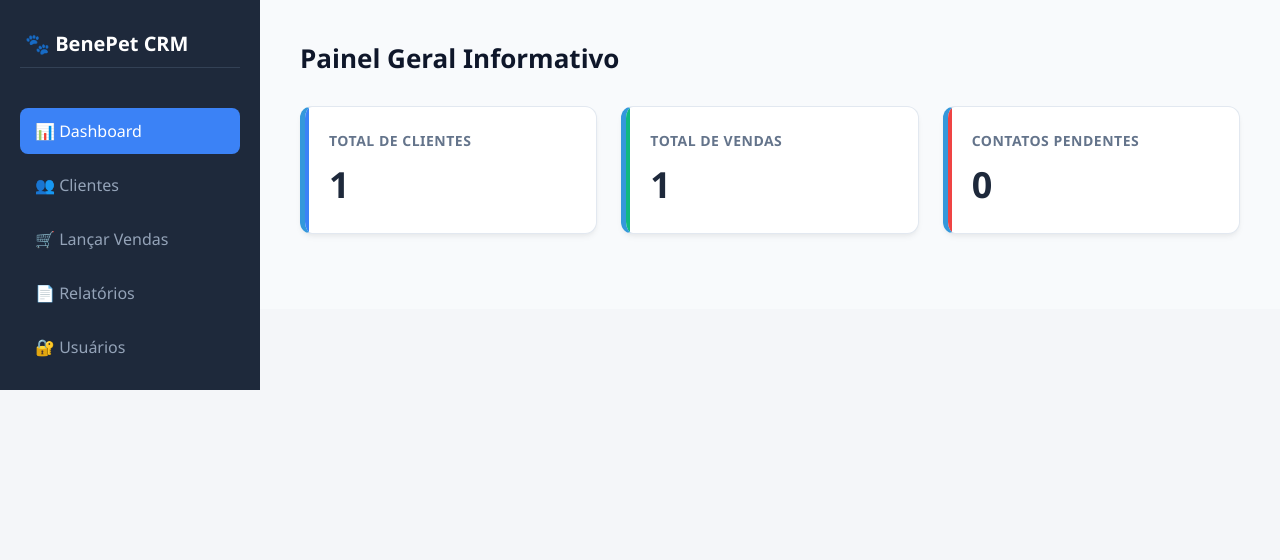
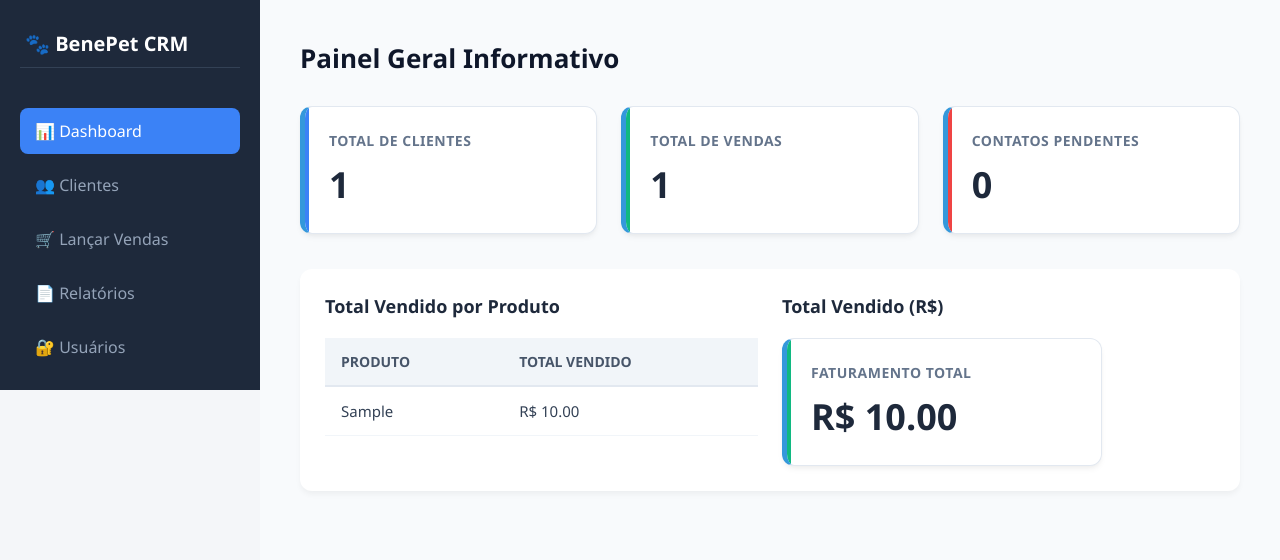
Before and after one commit to Bepenet/Benepet-CRM, a Flask app: page /dashboard in a window 1280 px wide. Shown: the top 560 px of the page. Run offline with Flask 3, Linux system fonts and the light colour scheme; a user stored in the database is signed in; tables that the repository leaves empty hold one stand-in row (values such as "Sample post").

Commit message:
Adiciona total vendido por produto e faturamento total no dashboard

```diff
--- a/app.py
+++ b/app.py
@@ -1,7 +1,7 @@
 import os
 from flask import Flask, render_template, request, redirect, url_for, flash, jsonify, session
 from datetime import datetime, timedelta
-from sqlalchemy import inspect, text
+from sqlalchemy import inspect, text, func
 from werkzeug.security import generate_password_hash, check_password_hash
 from models import db, Usuario, Cliente, Venda, ItemVenda
 
@@ -118,13 +118,23 @@ def dashboard():
         vendas_total = Venda.query.count()
         todos_clientes = Cliente.query.all()
         total_contatos_pendentes = len([c for c in todos_clientes if c.precisa_contato])
+
+        valor_total_vendido = db.session.query(func.sum(Venda.valor_total)).scalar() or 0
+
+        vendido_por_produto = db.session.query(
+            ItemVenda.produto, func.sum(ItemVenda.valor_subtotal)
+        ).group_by(ItemVenda.produto).order_by(func.sum(ItemVenda.valor_subtotal).desc()).all()
     except Exception as e:
         clientes_total, vendas_total, total_contatos_pendentes = 0, 0, 0
+        valor_total_vendido = 0
+        vendido_por_produto = []
 
     return render_template('dashboard.html',
                            clientes_total=clientes_total,
                            vendas_total=vendas_total,
                            total_contatos_pendentes=total_contatos_pendentes,
+                           valor_total_vendido=valor_total_vendido,
+                           vendido_por_produto=vendido_por_produto,
                            usuario_logado=session['usuario'])
 
 @app.route('/relatorios')
--- a/templates/dashboard.html
+++ b/templates/dashboard.html
@@ -79,6 +79,40 @@
                 </div>
             </a>
         </div>
+
+        <div class="data-section" style="margin-top: 24px; display: grid; grid-template-columns: 1fr 1fr; gap: 24px; align-items: start;">
+            <div>
+                <h3 class="section-title">Total Vendido por Produto</h3>
+                <table class="custom-table">
+                    <thead>
+                        <tr>
+                            <th>Produto</th>
+                            <th>Total Vendido</th>
+                        </tr>
+                    </thead>
+                    <tbody>
+                        {% for produto, total in vendido_por_produto %}
+                        <tr>
+                            <td>{{ produto }}</td>
+                            <td>R$ {{ "%.2f"|format(total) }}</td>
+                        </tr>
+                        {% else %}
+                        <tr>
+                            <td colspan="2" style="text-align: center; color: #94a3b8; padding: 20px;">Nenhuma venda registrada ainda.</td>
+                        </tr>
+                        {% endfor %}
+                    </tbody>
+                </table>
+            </div>
+
+            <div>
+                <h3 class="section-title">Total Vendido (R$)</h3>
+                <div class="card card-green" style="max-width: 320px;">
+                    <span class="card-title">Faturamento Total</span>
+                    <span class="card-value">R$ {{ "%.2f"|format(valor_total_vendido) }}</span>
+                </div>
+            </div>
+        </div>
     </main>
 
     <script>
```
